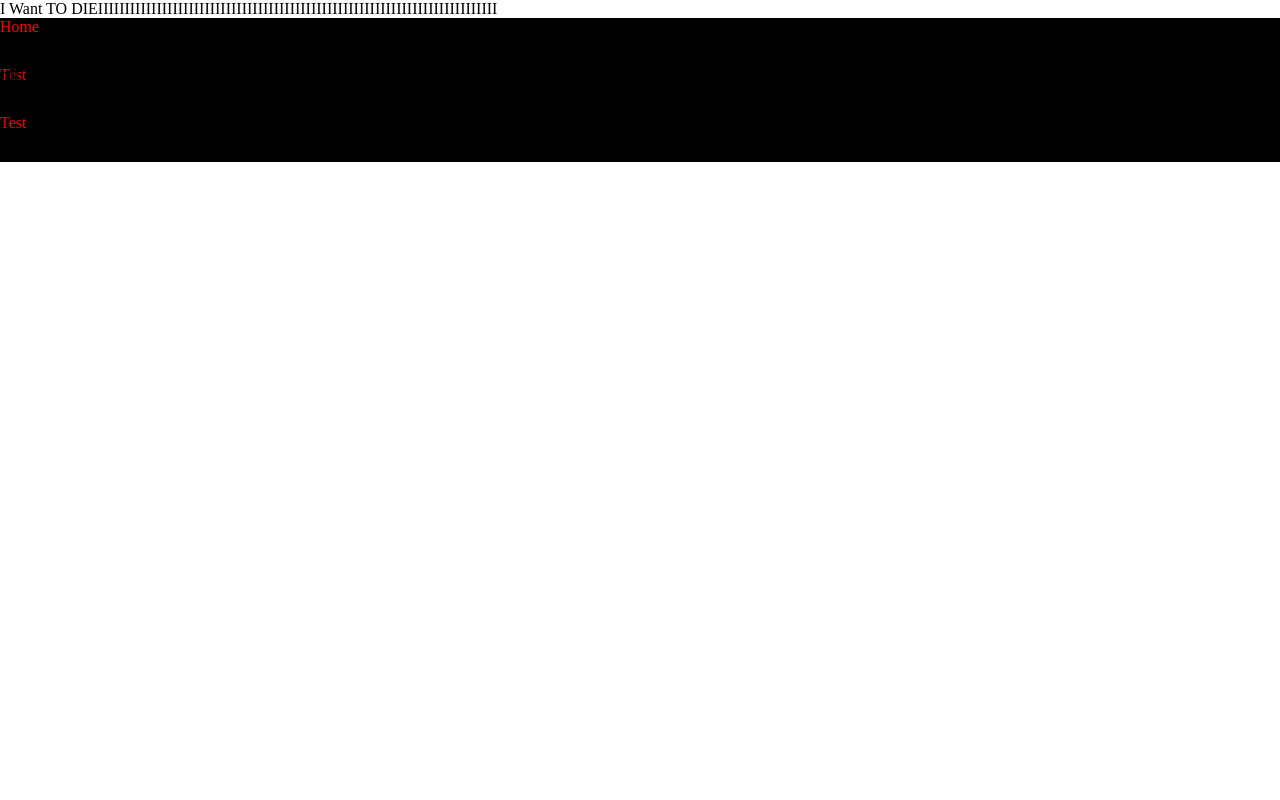
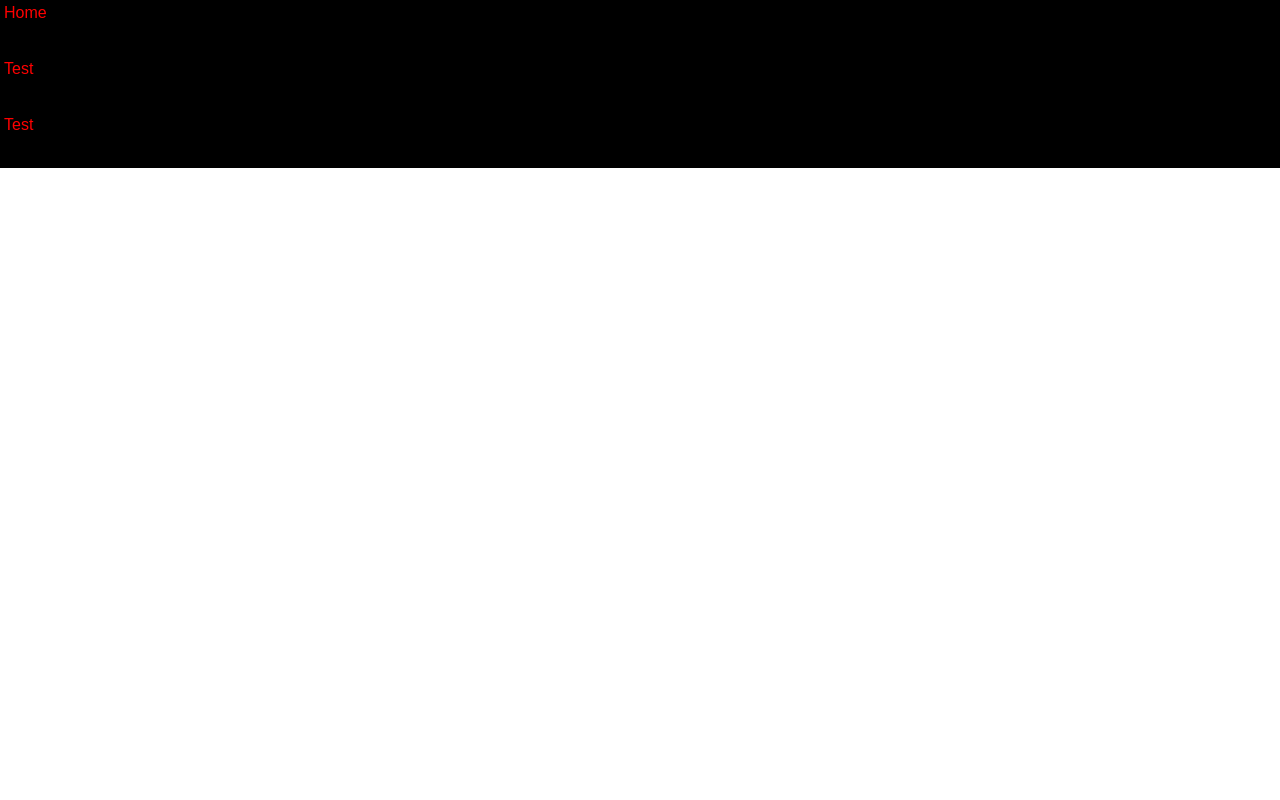
Before and after one commit to killerkitten82/MinneHack2020, a PHP site: page / in a window 1280 px wide. Run offline with PHP 8.4, Linux system fonts and the light colour scheme.

Commit message:
WORKEEIEDEAS

```diff
--- a/css.css
+++ b/css.css
@@ -10,4 +10,6 @@
     height: 6vh;
     background-color: black;
     color: red;
+    padding: 4px;
+    font-family: Arial;
 }
--- a/index.php
+++ b/index.php
@@ -7,7 +7,6 @@
 </head>
 <body>
 <?php
-	echo "I Want TO DIEIIIIIIIIIIIIIIIIIIIIIIIIIIIIIIIIIIIIIIIIIIIIIIIIIIIIIIIIIIIIIIIIIIIIIIIIIII";
 	include "Includes/navbar.php";
 	echo "hello world";
 ?>
```
